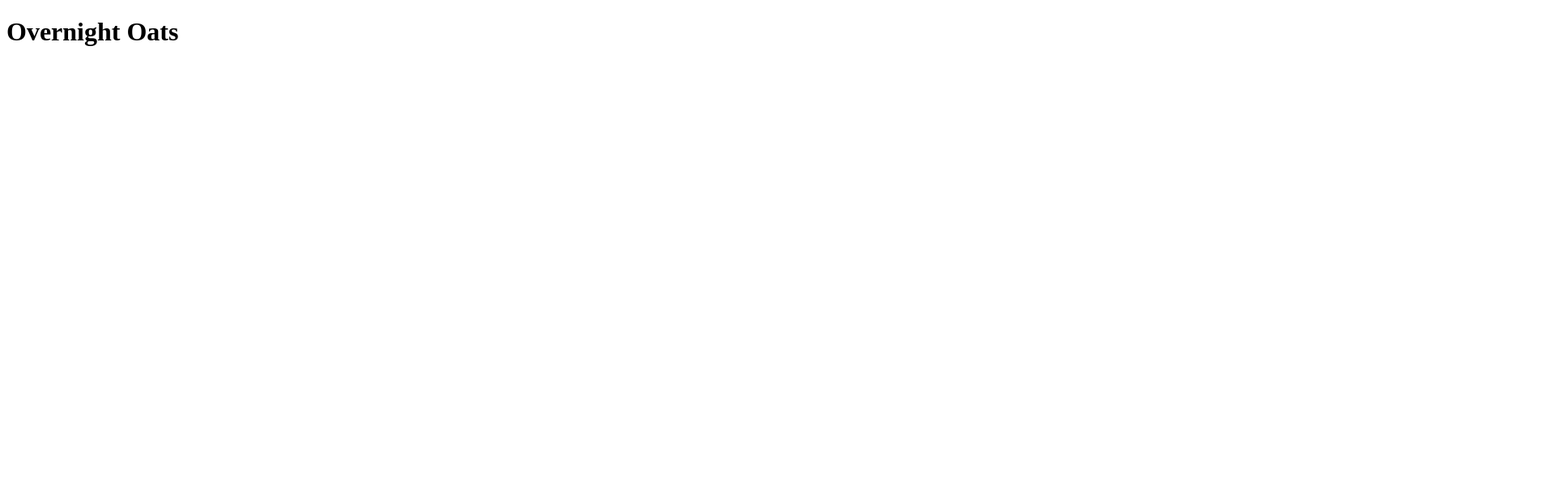
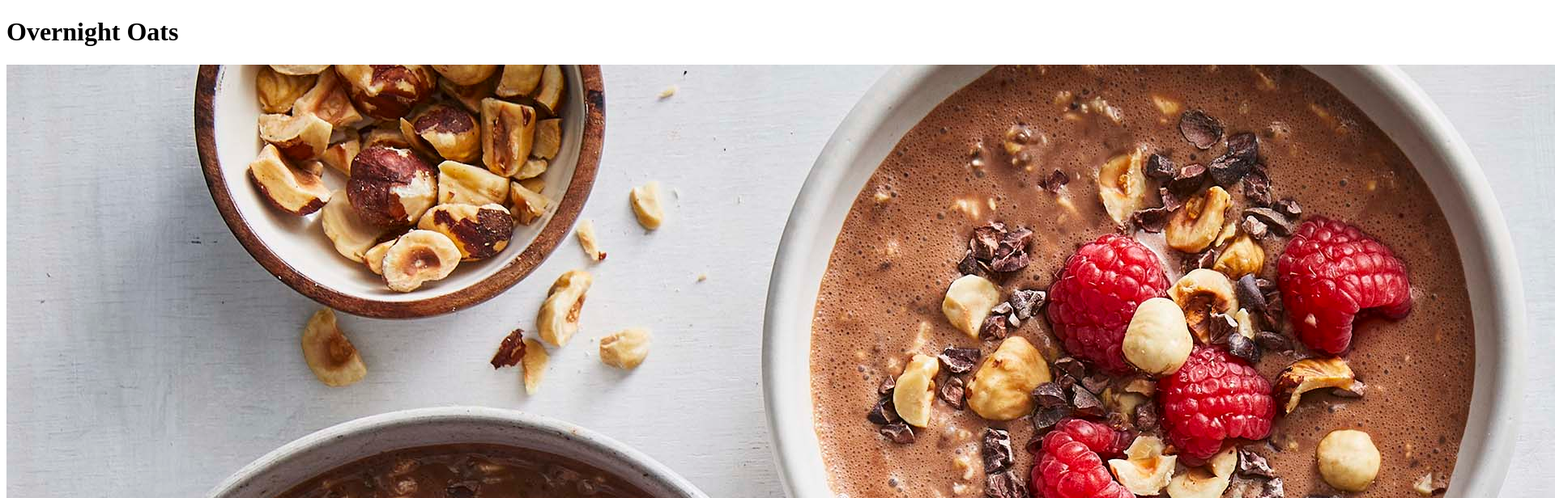
Before and after one commit to salmgr87/odin-recipes, a plain HTML site: page recipes/overnight-oats.html in a window 1280 px wide. Shown: the top 616 px of the page at 81% size, 1920 px wide, since content can reach past the window. Drawn offline with Linux system fonts and the light colour scheme.

Commit message:
Add img folder with overnight oats image

```diff
--- a/recipes/overnight-oats.html
+++ b/recipes/overnight-oats.html
@@ -1,10 +1,11 @@
 <!DOCTYPE html>
 <html>
-<head>
-    <title>Overnight Oats</title>
-    <meta charset="UTF-8">
-</head>
+    <head>
+        <title>Overnight Oats</title>
+        <meta charset="UTF-8">
+    </head>
 
-<h1>Overnight Oats</h1>
+    <h1>Overnight Oats</h1>
+    <img src="../img/overnight-oats-pic.jpeg" alt="Overnight Oats">
 
 </html>
```
Also changed, not shown: img/overnight-oats-pic.jpeg (added).
